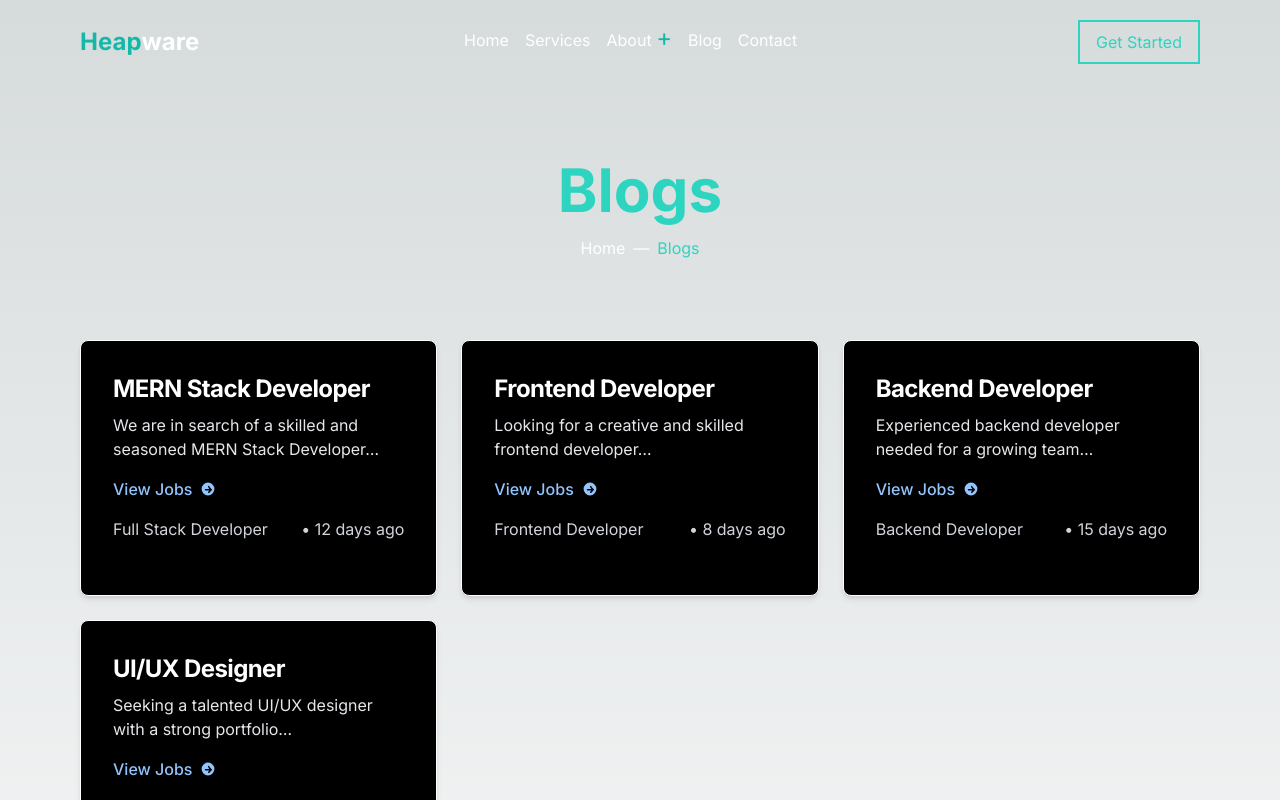
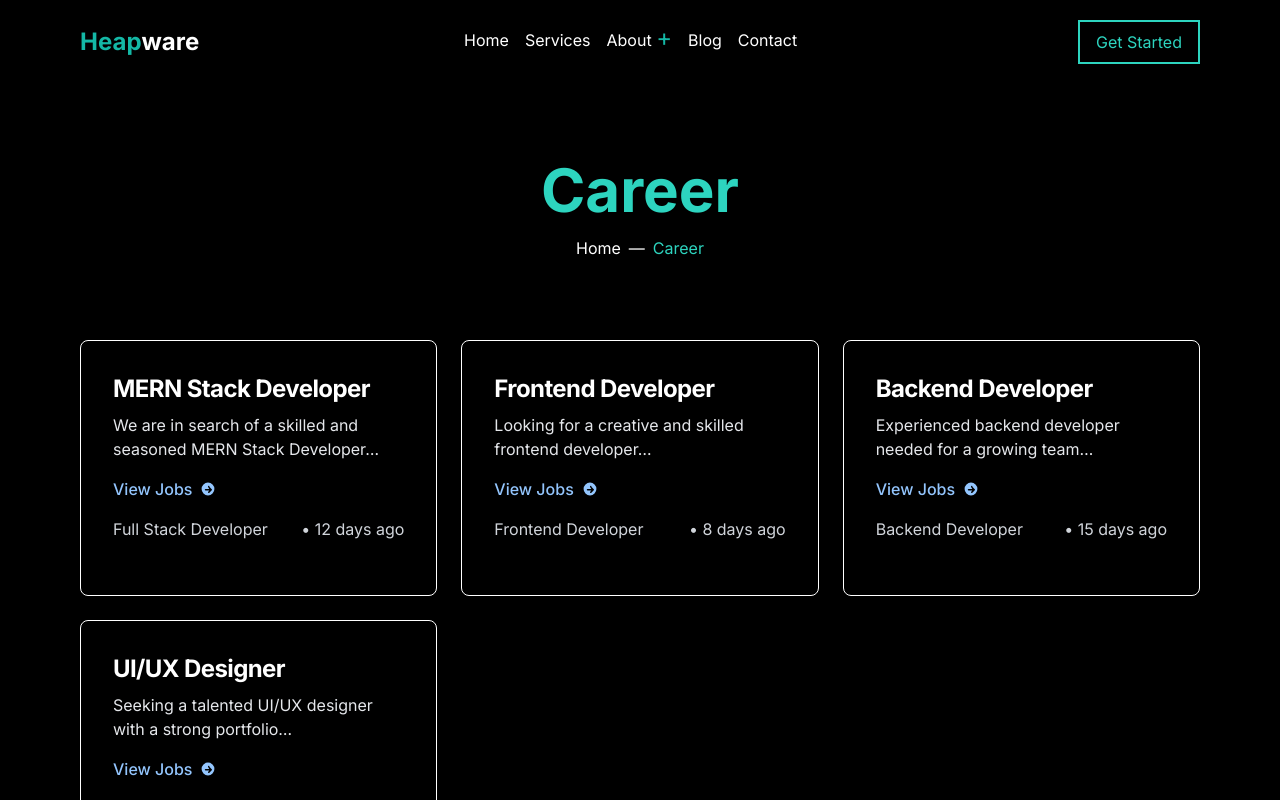
Before and after one commit to WebDevXpert/heapware-portfolio, a Next.js app: page /career in a window 1280 px wide. Shown: the top 800 px of the page. Built offline with nearby package versions, Linux system fonts and the light colour scheme.

Commit message:
Add background color

```diff
--- a/src/app/about/about1/page.jsx
+++ b/src/app/about/about1/page.jsx
@@ -21,7 +21,7 @@ export default function AboutUs() {
         });
       }, []);
   return (
-    <section className="relative bg-cover bg-center" >
+    <section className="relative bg-black bg-cover bg-center" >
       <div className="absolute inset-0
        opacity-50"></div>
       <div className="container mx-auto pt-40 relative z-10 text-center">
--- a/src/app/blogs/blog1/page.jsx
+++ b/src/app/blogs/blog1/page.jsx
@@ -21,7 +21,7 @@ export default function BlogUs() {
         });
       }, []);
   return (
-    <section className="relative bg-cover bg-center" >
+    <section className="relative bg-black bg-cover bg-center" >
       <div className="absolute inset-0
        opacity-50"></div>
       <div className="container mx-auto pt-40 relative z-10 text-center">
--- a/src/app/career/career1/page.jsx
+++ b/src/app/career/career1/page.jsx
@@ -4,7 +4,7 @@ import Link from 'next/link';
 import { useLayoutEffect } from 'react';
 import gsap from 'gsap';
 
-export default function BlogUs() {
+export default function career1() {
     useLayoutEffect(() => {
         gsap.to(".anim-headline", {
           duration: 5,
@@ -21,11 +21,11 @@ export default function BlogUs() {
         });
       }, []);
   return (
-    <section className="relative bg-cover bg-center" >
+    <section className="relative bg-black bg-cover bg-center" >
       <div className="absolute inset-0
        opacity-50"></div>
       <div className="container mx-auto pt-40 relative z-10 text-center">
-        <h1 className="text-4xl md:text-6xl font-bold anim-headline opacity-0 text-teal-400">Blogs</h1>
+        <h1 className="text-4xl md:text-6xl font-bold anim-headline opacity-0 text-teal-400">Career</h1>
         <div className="flex justify-center anim-subheadline opacity-0 space-x-2 text-white mt-4">
           <Link href="/">
             <div className="hover:underline">Home</div>
--- a/src/app/career/page.jsx
+++ b/src/app/career/page.jsx
@@ -1,5 +1,5 @@
 import React from "react";
-import BlogUs from "../blogs/blog1/page";
+import Career1 from './career1/page';
 
 export default function JobCard() {
   const jobs = [
@@ -31,8 +31,8 @@ export default function JobCard() {
 
   return (
     <div>
-      <BlogUs />
-      <div className="flex items-center justify-center p-4 sm:p-8 md:p-12 lg:p-20">
+      <Career1 />
+      <div className="flex items-center justify-center bg-black p-4 sm:p-8 md:p-12 lg:p-20">
         <div className="grid grid-cols-1 sm:grid-cols-2 lg:grid-cols-3 gap-6">
           {jobs.map((job, index) => (
             <div
--- a/src/app/contact/contact1/page.jsx
+++ b/src/app/contact/contact1/page.jsx
@@ -21,7 +21,7 @@ export default function Contact() {
         });
       }, []);
   return (
-    <section className="relative bg-cover bg-center" >
+    <section className="relative bg-black bg-cover bg-center" >
       <div className="absolute inset-0
        opacity-50"></div>
       <div className="container mx-auto pt-40 relative z-10 text-center">
--- a/src/app/services/services1/page.jsx
+++ b/src/app/services/services1/page.jsx
@@ -21,7 +21,7 @@ const Services= ()=> {
         });
       }, []);
   return (
-    <section className="relative  bg-cover bg-center" >
+    <section className="relative bg-black bg-cover bg-center" >
       <div className="absolute inset-0
        opacity-50"></div>
       <div className="container mx-auto pt-40 relative z-10 text-center">
--- a/src/app/team/tream1/page.jsx
+++ b/src/app/team/tream1/page.jsx
@@ -21,7 +21,7 @@ const TeamUs= ()=> {
         });
       }, []);
   return (
-    <section className="relative  bg-cover bg-center" >
+    <section className="relative bg-black bg-cover bg-center" >
       <div className="absolute inset-0
        opacity-50"></div>
       <div className="container mx-auto pt-40 relative z-10 text-center">
```
